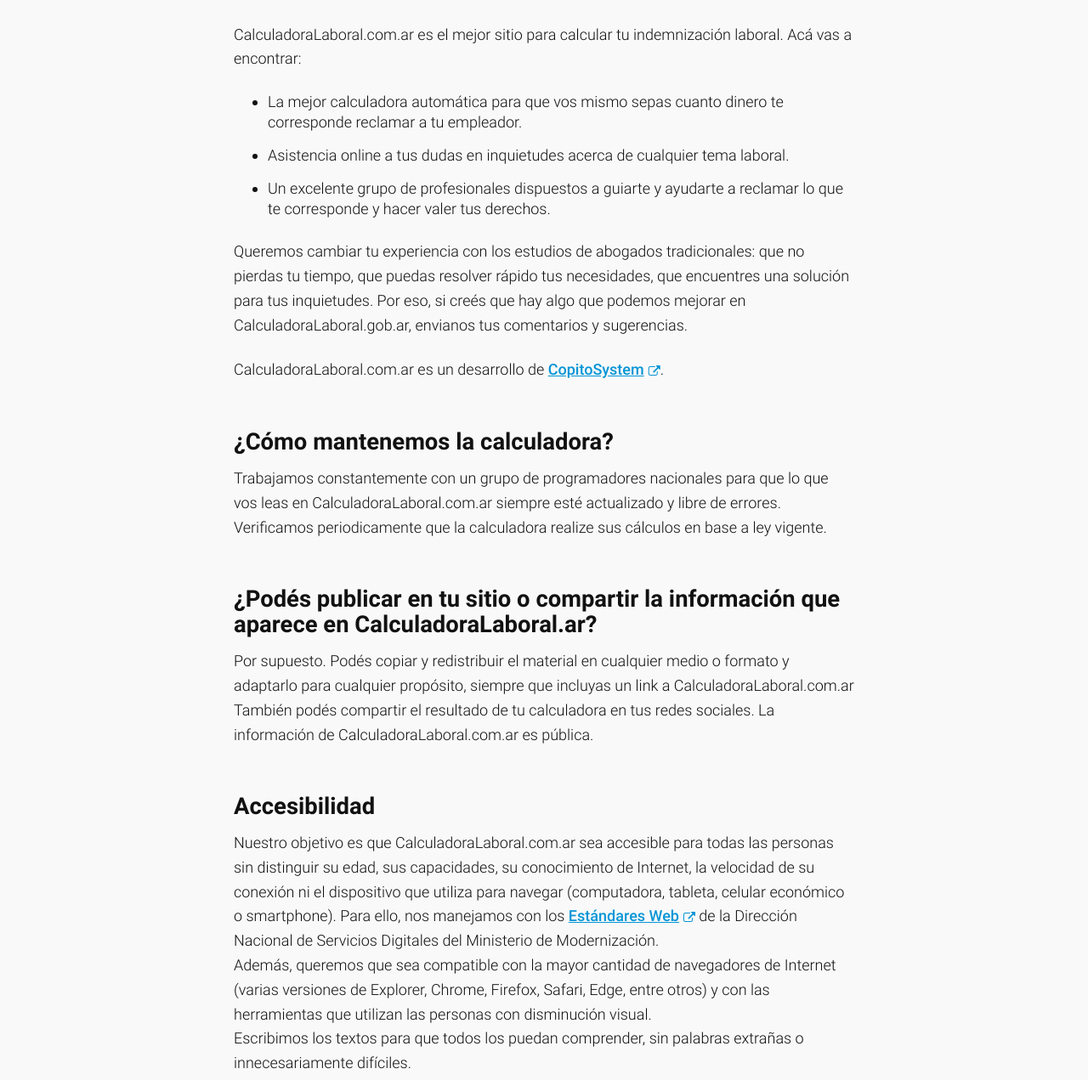
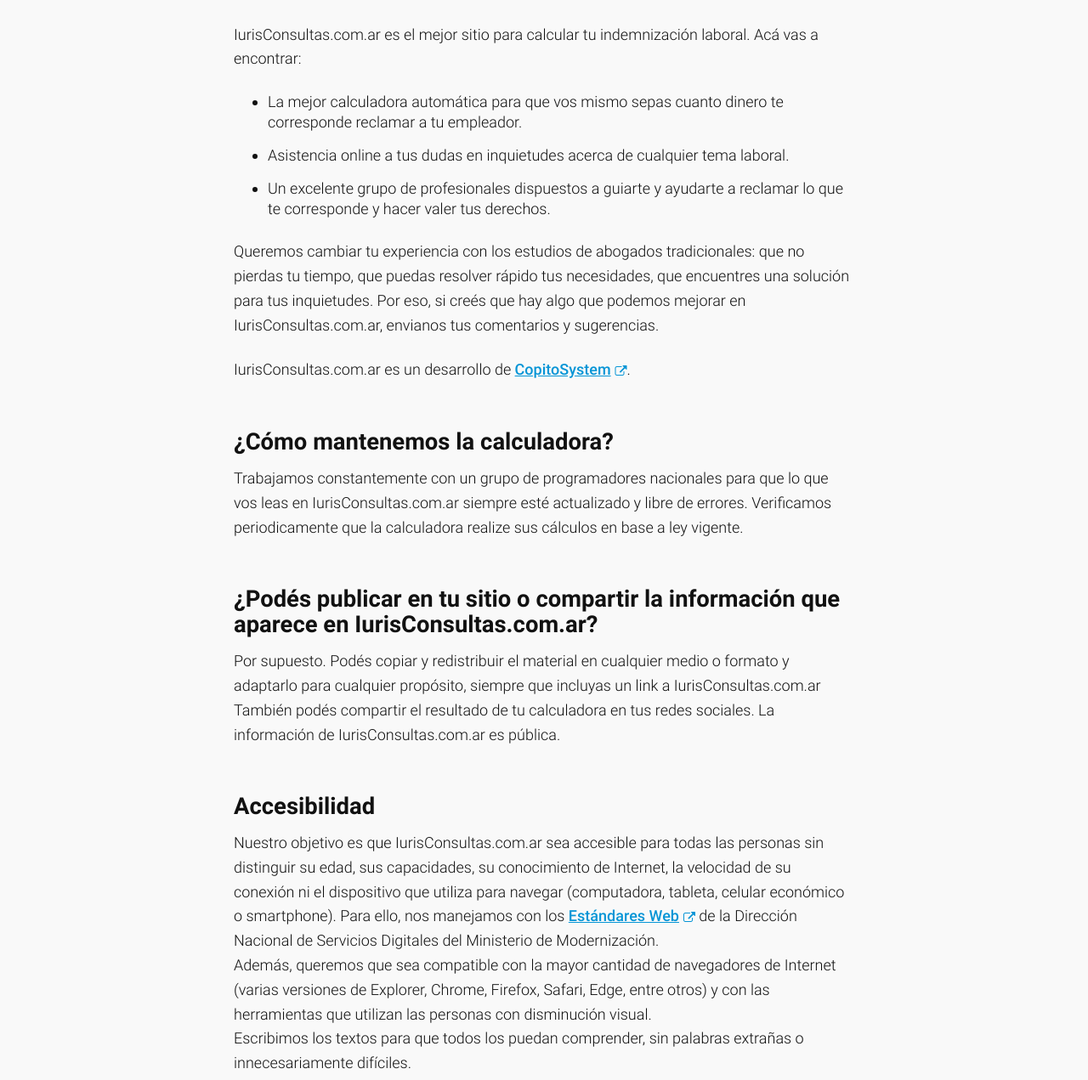
Before and after one commit to CopitoSystem/IURISconsultas, a plain HTML site: page acerca.html in a window 1280 px wide. Shown: the part 338-1609 px from the top of the page at 85% size. Drawn offline with Linux system fonts and the light colour scheme; a web font is replaced by a local one.

Commit message:
Cambio de nombre de la web y comentarios de Facebook

```diff
--- a/acerca.html
+++ b/acerca.html
@@ -25,8 +25,8 @@
     <meta name="description" content="Te brindamos algunos consejos, te ofrecemos servicios y te orientamos para realizar trámites de indemnización.">
     <meta name="keywords" content="calculadora laboral, indemnizacion, indemnización, argentina, trabajo, sueldo, plata, echar, ayuda, despido, abogado, juicio, calculadora, desempleo, demanda, ley, estudio juridico, estudio jurídico">
     <meta property="og:type" content="website">
-    <meta property="og:site_name" content="CalculadoraLaboral.com.ar">
-    <meta property="og:url" content="https://www.calculadoralaboral.com.ar">
+    <meta property="og:site_name" content="IurisConsultas.com.ar">
+    <meta property="og:url" content="http://iurisconsultas.com.ar">
     <meta property="og:title" content="Inicio">
     <meta property="og:description" content="Te brindamos algunos consejos, te ofrecemos servicios y te orientamos para realizar trámites de indemnización.">
     <meta property="og:updated_time" content="2017-07-03T14:54:20-03:00">
@@ -42,7 +42,7 @@
     <meta name="theme-color" content="#ffffff">
     <!-- FIN CONFIGURACION METAS -->
 
-    <title>Inicio | CalculadoraLaboral.com.ar</title>
+    <title>Inicio | IurisConsultas.com.ar</title>
 </head>
 
 <body role="document" class="html not-front not-logged-in no-sidebars page-node page-node- page-node-6927 node-type-area og-context og-context-node og-context-node-6927 i18n-es">
@@ -53,7 +53,7 @@
                     <div class="navbar-header">
                         <a class="navbar-brand" href="index.html">
               <img src="https://www.argentina.gob.ar/profiles/argentinagobar/themes/argentinagobar/argentinagobar_theme/logo.svg" alt="Inicio" width="274" height="50">
-              <h1 class="sr-only">CalculadoraLaboral.com.ar</h1>
+              <h1 class="sr-only">IurisConsultas.com.ar</h1>
             </a>
                     </div>
                 </div>
@@ -88,7 +88,7 @@
                                     <div class="field field-name-body field-type-text-with-summary field-label-hidden">
                                         <div class="field-items">
                                             <div class="field-item even" property="content:encoded">
-                                                <p>CalculadoraLaboral.com.ar es el mejor sitio para calcular tu indemnización laboral.</p>
+                                                <p>IurisConsultas.com.ar es el mejor sitio para calcular tu indemnización laboral.</p>
                                             </div>
                                         </div>
                                     </div>
@@ -129,20 +129,20 @@
                                     <div class="field field-name-body field-type-text-with-summary field-label-hidden">
                                         <div class="field-items">
                                             <div class="field-item even" property="content:encoded">
-                                                <p>CalculadoraLaboral.com.ar es el mejor sitio para calcular tu indemnización laboral. Acá vas a encontrar:</p>
+                                                <p>IurisConsultas.com.ar es el mejor sitio para calcular tu indemnización laboral. Acá vas a encontrar:</p>
                                                 <ul>
                                                     <li>La mejor calculadora automática para que vos mismo sepas cuanto dinero te corresponde reclamar a tu empleador.</li>
                                                     <li>Asistencia online a tus dudas en inquietudes acerca de cualquier tema laboral.</li>
                                                     <li>Un excelente grupo de profesionales dispuestos a guiarte y ayudarte a reclamar lo que te corresponde y hacer valer tus derechos.</li>
                                                 </ul>
-                                                <p>Queremos cambiar tu experiencia con los estudios de abogados tradicionales: que no pierdas tu tiempo, que puedas resolver rápido tus necesidades, que encuentres una solución para tus inquietudes. Por eso, si creés que hay algo que podemos mejorar en CalculadoraLaboral.gob.ar, envianos tus comentarios y sugerencias.</p>
-                                                <p>CalculadoraLaboral.com.ar es un desarrollo de <a href="https://github.com/CopitoSystem">CopitoSystem</a>.</p>
+                                                <p>Queremos cambiar tu experiencia con los estudios de abogados tradicionales: que no pierdas tu tiempo, que puedas resolver rápido tus necesidades, que encuentres una solución para tus inquietudes. Por eso, si creés que hay algo que podemos mejorar en IurisConsultas.com.ar, envianos tus comentarios y sugerencias.</p>
+                                                <p>IurisConsultas.com.ar es un desarrollo de <a href="https://github.com/CopitoSystem">CopitoSystem</a>.</p>
                                                 <h4>¿Cómo mantenemos la calculadora?</h4>
-                                                <p>Trabajamos constantemente con un grupo de programadores nacionales para que lo que vos leas en CalculadoraLaboral.com.ar siempre esté actualizado y libre de errores. Verificamos periodicamente que la calculadora realize sus cálculos en base a ley vigente.</p>
-                                                <h4>¿Podés publicar en tu sitio o compartir la información que aparece en CalculadoraLaboral.ar?</h4>
-                                                <p>Por supuesto. Podés copiar y redistribuir el material en cualquier medio o formato y adaptarlo para cualquier propósito, siempre que incluyas un link a CalculadoraLaboral.com.ar También podés compartir el resultado de tu calculadora en tus redes sociales. La información de CalculadoraLaboral.com.ar es pública.</p>
+                                                <p>Trabajamos constantemente con un grupo de programadores nacionales para que lo que vos leas en IurisConsultas.com.ar siempre esté actualizado y libre de errores. Verificamos periodicamente que la calculadora realize sus cálculos en base a ley vigente.</p>
+                                                <h4>¿Podés publicar en tu sitio o compartir la información que aparece en IurisConsultas.com.ar?</h4>
+                                                <p>Por supuesto. Podés copiar y redistribuir el material en cualquier medio o formato y adaptarlo para cualquier propósito, siempre que incluyas un link a IurisConsultas.com.ar También podés compartir el resultado de tu calculadora en tus redes sociales. La información de IurisConsultas.com.ar es pública.</p>
                                                 <h4>Accesibilidad</h4>
-                                                <p>Nuestro objetivo es que CalculadoraLaboral.com.ar sea accesible para todas las personas sin distinguir su edad, sus capacidades, su conocimiento de Internet, la velocidad de su conexión ni el dispositivo que utiliza para navegar (computadora, tableta, celular económico o smartphone). Para ello, nos manejamos con los <a href="https://github.com/argob/estandares/blob/master/estandares-web.md#accesibilidad">Estándares Web</a> de la Dirección Nacional de Servicios Digitales del Ministerio de Modernización.<br> Además, queremos que sea compatible con la mayor cantidad de navegadores de Internet (varias versiones de Explorer, Chrome, Firefox, Safari, Edge, entre otros) y con las herramientas que utilizan las personas con disminución visual.<br> Escribimos los textos para que todos los puedan comprender, sin palabras extrañas o innecesariamente difíciles.<br> Si tenés algún problema para encontrar algo o navegar en el sitio, ves algún error o te parece que explicamos mal algo, avisanos y así lo corregimos. Queremos que CalculadoraLaboral.com.ar sea fácil de usar y te resulte útil.</p>
+                                                <p>Nuestro objetivo es que IurisConsultas.com.ar sea accesible para todas las personas sin distinguir su edad, sus capacidades, su conocimiento de Internet, la velocidad de su conexión ni el dispositivo que utiliza para navegar (computadora, tableta, celular económico o smartphone). Para ello, nos manejamos con los <a href="https://github.com/argob/estandares/blob/master/estandares-web.md#accesibilidad">Estándares Web</a> de la Dirección Nacional de Servicios Digitales del Ministerio de Modernización.<br> Además, queremos que sea compatible con la mayor cantidad de navegadores de Internet (varias versiones de Explorer, Chrome, Firefox, Safari, Edge, entre otros) y con las herramientas que utilizan las personas con disminución visual.<br> Escribimos los textos para que todos los puedan comprender, sin palabras extrañas o innecesariamente difíciles.<br> Si tenés algún problema para encontrar algo o navegar en el sitio, ves algún error o te parece que explicamos mal algo, avisanos y así lo corregimos. Queremos que IurisConsultas.com.ar sea fácil de usar y te resulte útil.</p>
                                                 <hr>
                                                 <h2>Créditos</h2>
                                                 <h4>Tecnologías</h4>
```
Also changed, not shown: calculadora.html (+11 -10 lines), contacto.html (+4 -4 lines), index.html (+4 -4 lines).
